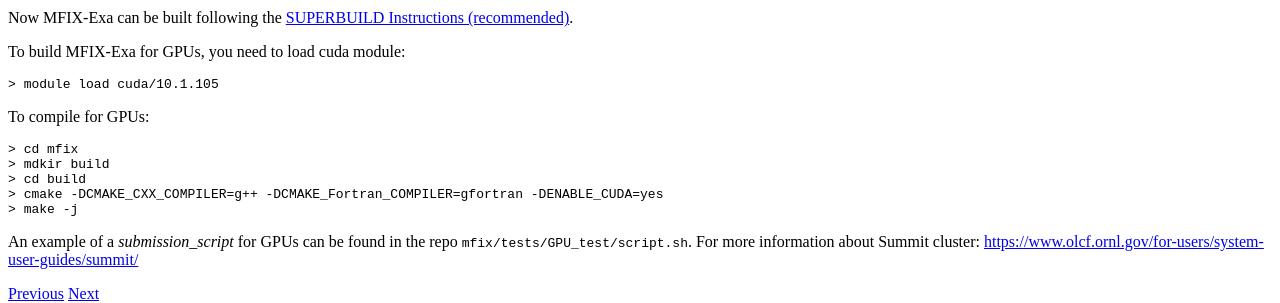
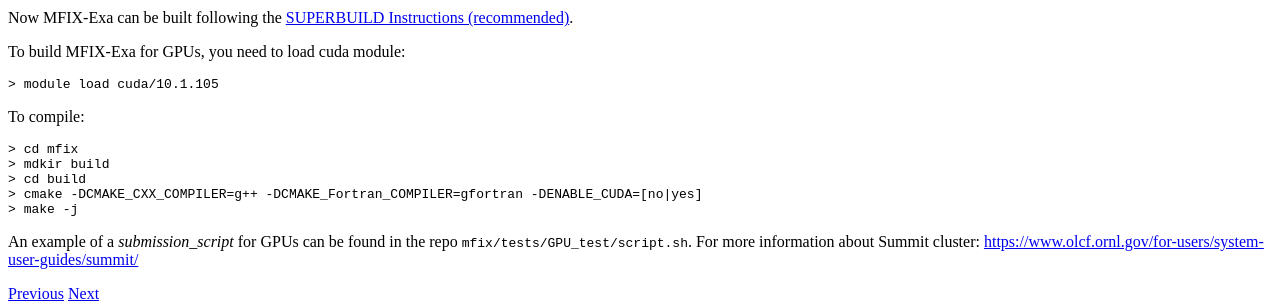
Before and after one commit to mwm126/MFIX-Exa, a Sphinx documentation site: the page built from docs/source/BuildingCMake.rst, in a window 1280 px wide and 900 px high, scrolled down 3948 px. Shown: the part 511-814 px from the top of the window. Built offline with Sphinx 7.4.7 and the Read the Docs theme 2.0.0, drawn with Linux system fonts in a browser that asks for light colours; pages that are not in the unit, such as notebooks, are missing from menus.

Commit message:
Specify better compilation flags for Summit

```diff
--- a/docs/source/BuildingCMake.rst
+++ b/docs/source/BuildingCMake.rst
@@ -313,14 +313,14 @@ To build MFIX-Exa for GPUs, you need to load cuda module:
 
     > module load cuda/10.1.105
 
-To compile for GPUs:
+To compile:
 
 .. code:: shell
 
     > cd mfix
     > mdkir build
     > cd build
-    > cmake -DCMAKE_CXX_COMPILER=g++ -DCMAKE_Fortran_COMPILER=gfortran -DENABLE_CUDA=yes
+    > cmake -DCMAKE_CXX_COMPILER=g++ -DCMAKE_Fortran_COMPILER=gfortran -DENABLE_CUDA=[no|yes]
     > make -j
 
 An example of a *submission_script* for GPUs can be found in the repo ``mfix/tests/GPU_test/script.sh``.
```
